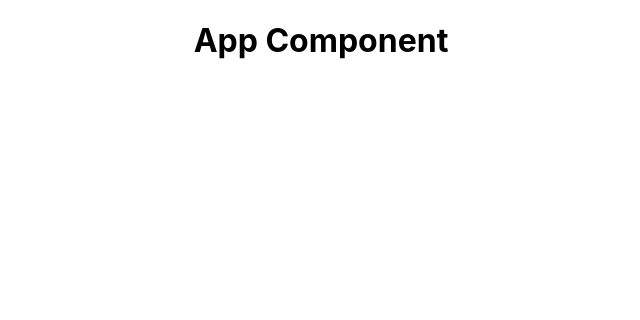
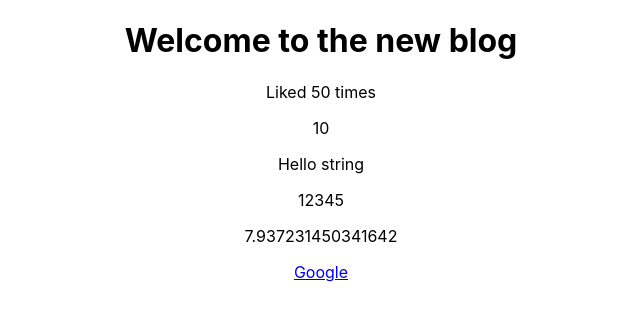
Before and after one commit to sdbxsdb/netn-react, a React (Create React App) app: page / in a window 1280 px wide. Shown: the top 320 px of the page, without its empty margins (319-959 px from the left). Built offline with nearby package versions, Linux system fonts and the light colour scheme.

Commit message:
part 5 starting

```diff
--- a/src/App.js
+++ b/src/App.js
@@ -2,10 +2,22 @@
 import './App.css';
 
 function App() {
+  const title = "Welcome to the new blog"
+  const likes = 50;
+  const link = "https://google.com"
+
   return (
     <div className="App">
       <div className="content">
-        <h1>App Component</h1>
+        <h1>{ title }</h1>
+        <p>Liked { likes } times</p>
+
+        <p>{ 10 }</p>
+        <p>{ "Hello string" }</p>
+        <p>{ [1,2,3,4,5] }</p>
+        <p>{ Math.random() * 10 }</p>
+
+        <a href={link}>Google</a>
       </div>
     </div>
   );
```
